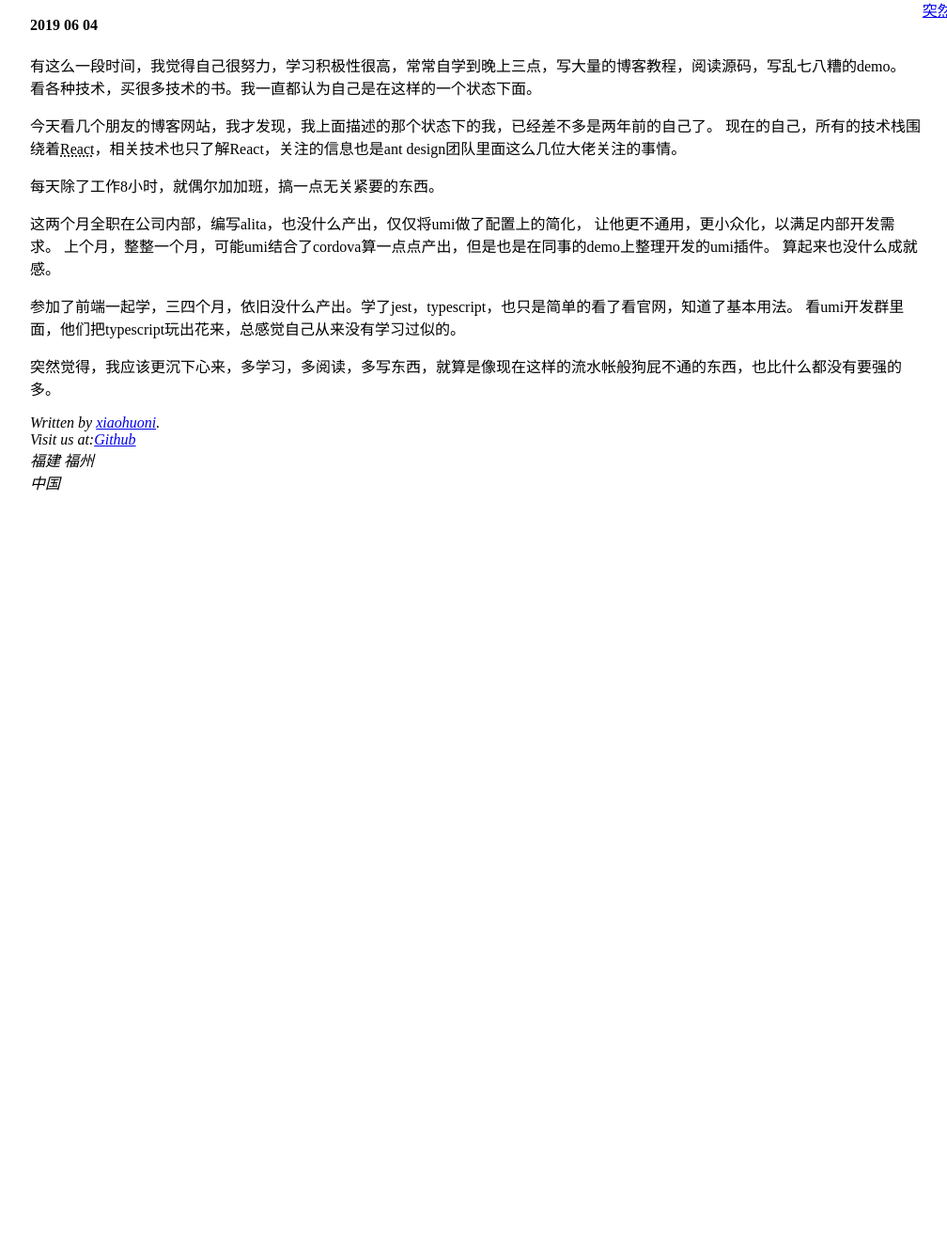
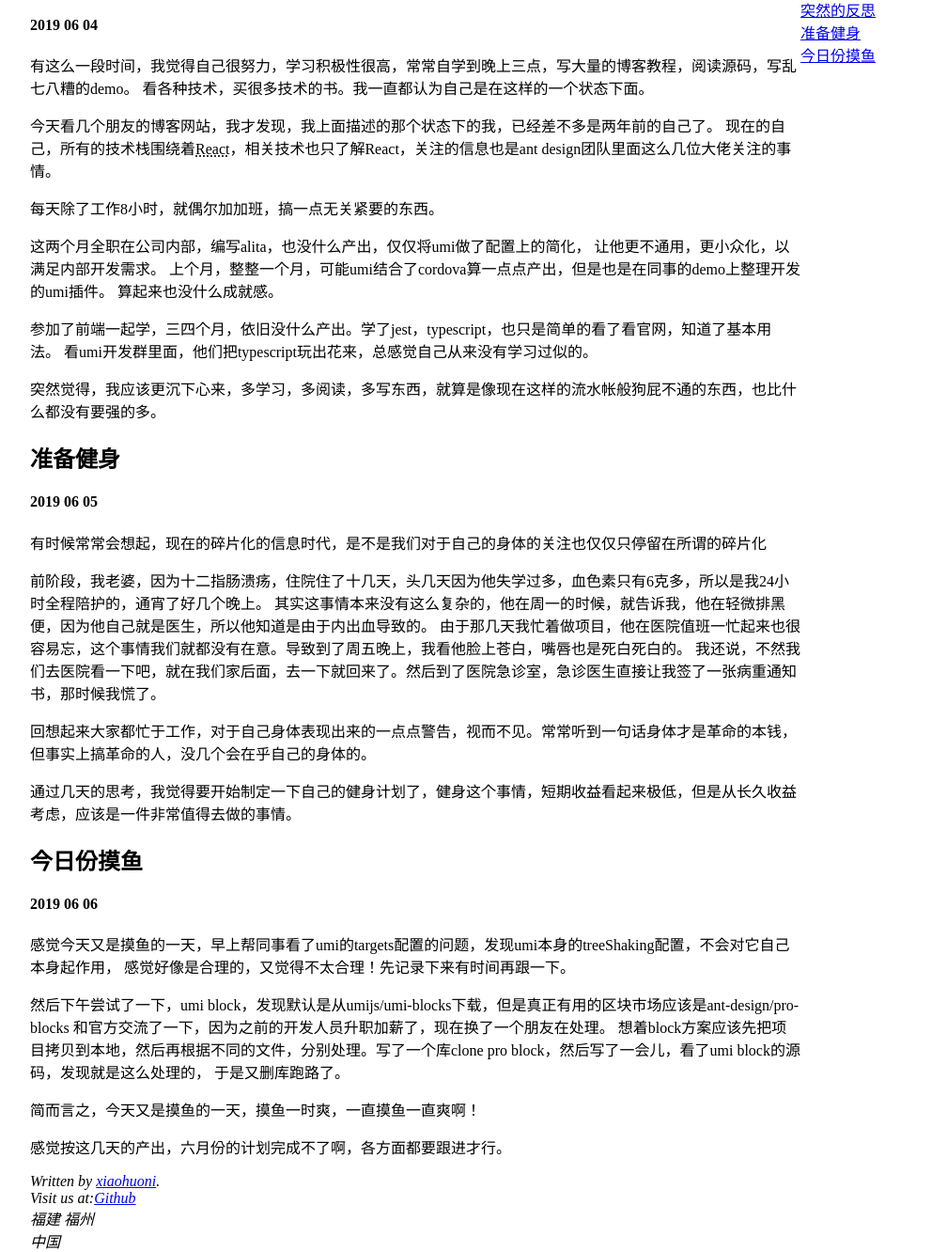
Before and after one commit to xiaohuoni/xiaohuoni, a website: page index.html in a window 1280 px wide. Shown: the part 540-1872 px from the top of the page at 94% size, without its empty margins (68-1076 px from the left). Before the commit the page ends 1065 px from the top, so only its background shows below. Drawn offline with Linux system fonts and the light colour scheme.

Commit message:
20190606

```diff
--- a/index.html
+++ b/index.html
@@ -49,10 +49,48 @@
                     <p>突然觉得，我应该更沉下心来，多学习，多阅读，多写东西，就算是像现在这样的流水帐般狗屁不通的东西，也比什么都没有要强的多。</p>
                 </section>
             </article>
+            <article id="20190605">
+                <h2>准备健身</h2>
+                <h4>2019 06 05</h4>
+                <section>
+                    <p>有时候常常会想起，现在的碎片化的信息时代，是不是我们对于自己的身体的关注也仅仅只停留在所谓的碎片化</p>
+                    <p>前阶段，我老婆，因为十二指肠溃疡，住院住了十几天，头几天因为他失学过多，血色素只有6克多，所以是我24小时全程陪护的，通宵了好几个晚上。
+                        其实这事情本来没有这么复杂的，他在周一的时候，就告诉我，他在轻微排黑便，因为他自己就是医生，所以他知道是由于内出血导致的。
+                        由于那几天我忙着做项目，他在医院值班一忙起来也很容易忘，这个事情我们就都没有在意。导致到了周五晚上，我看他脸上苍白，嘴唇也是死白死白的。
+                        我还说，不然我们去医院看一下吧，就在我们家后面，去一下就回来了。然后到了医院急诊室，急诊医生直接让我签了一张病重通知书，那时候我慌了。
+                    </p>
+                    <p>回想起来大家都忙于工作，对于自己身体表现出来的一点点警告，视而不见。常常听到一句话身体才是革命的本钱，但事实上搞革命的人，没几个会在乎自己的身体的。</p>
+                    <p>通过几天的思考，我觉得要开始制定一下自己的健身计划了，健身这个事情，短期收益看起来极低，但是从长久收益考虑，应该是一件非常值得去做的事情。</p>
+                </section>
+            </article>
+            <article id="20190606">
+                <h2>今日份摸鱼</h2>
+                <h4>2019 06 06</h4>
+                <section>
+                    <p>
+                        感觉今天又是摸鱼的一天，早上帮同事看了umi的targets配置的问题，发现umi本身的treeShaking配置，不会对它自己本身起作用，
+                        感觉好像是合理的，又觉得不太合理！先记录下来有时间再跟一下。
+                    </p>
+                    <p>
+                        然后下午尝试了一下，umi block，发现默认是从umijs/umi-blocks下载，但是真正有用的区块市场应该是ant-design/pro-blocks
+                        和官方交流了一下，因为之前的开发人员升职加薪了，现在换了一个朋友在处理。
+                        想着block方案应该先把项目拷贝到本地，然后再根据不同的文件，分别处理。写了一个库clone pro block，然后写了一会儿，看了umi block的源码，发现就是这么处理的，
+                        于是又删库跑路了。
+                    </p>
+                    <p>
+                        简而言之，今天又是摸鱼的一天，摸鱼一时爽，一直摸鱼一直爽啊！
+                    </p>
+                    <p>
+                        感觉按这几天的产出，六月份的计划完成不了啊，各方面都要跟进才行。
+                    </p>
+                </section>
+            </article>
         </div>
-        <aside style="width: 260px;">
+        <aside style="min-width: 260px;">
             <p>目录导航：</p>
-            <a href="#20190604">突然的反思</a>
+            <a href="#20190604">突然的反思</a></br>
+            <a href="#20190605">准备健身</a></br>
+            <a href="#20190606">今日份摸鱼</a></br>
         </aside>
 
     </main>
```
